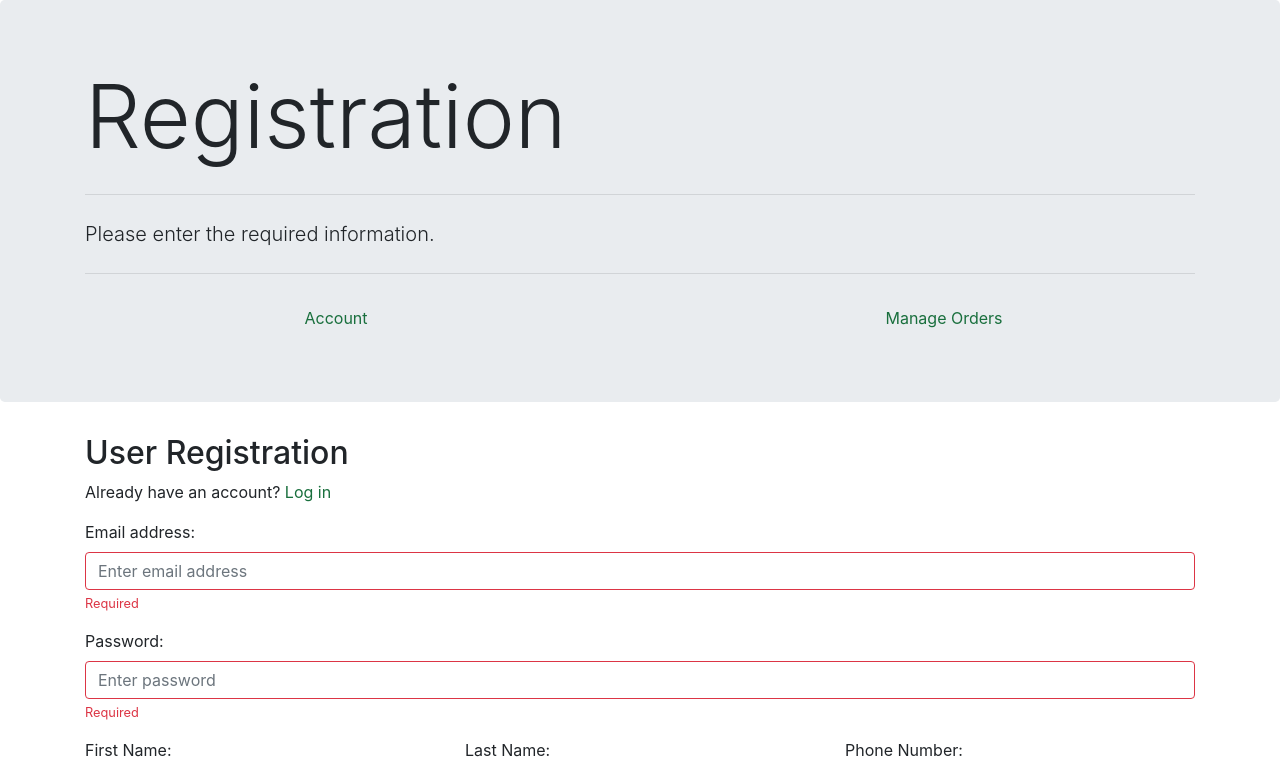
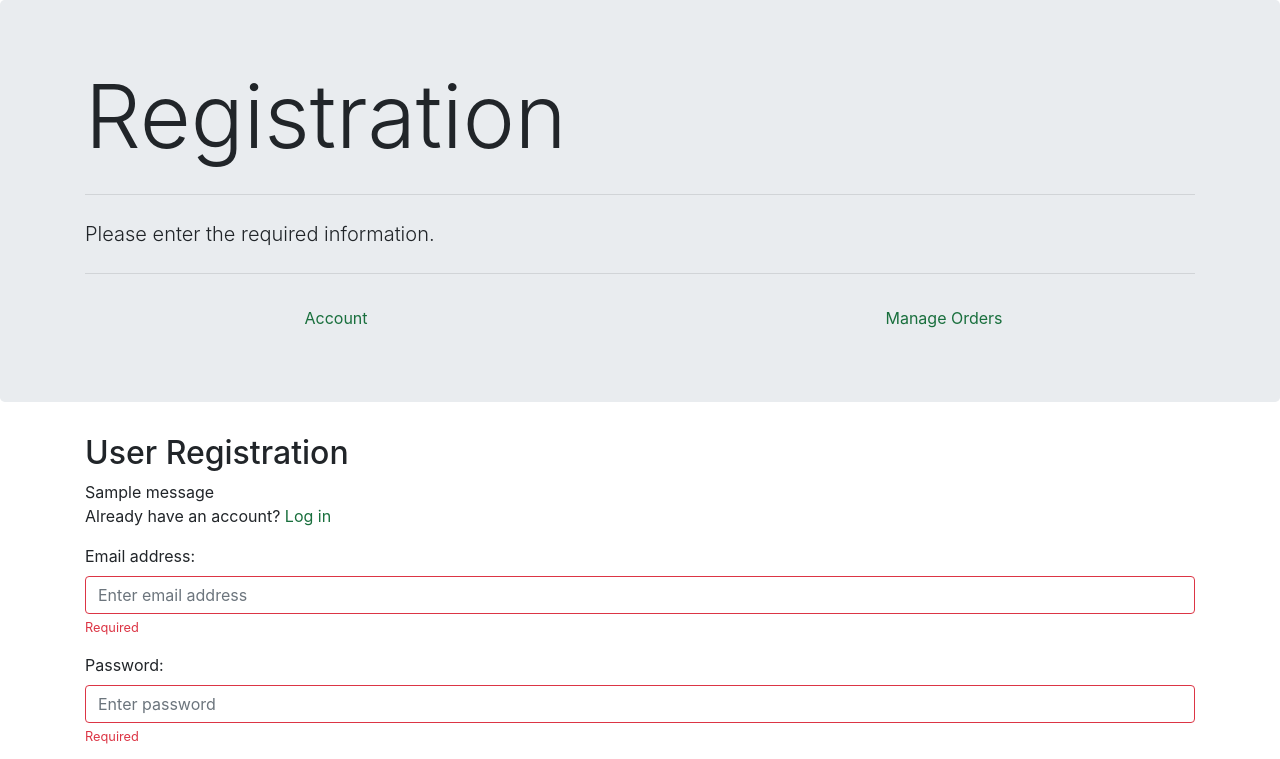
Before and after one commit to PMacedo1998/Online-Book-Store, a Flask app: page /register in a window 1280 px wide. Shown: the top 759 px of the page. Run offline with Flask 2, Linux system fonts and the light colour scheme; tables that the repository leaves empty or names only in its code hold one stand-in row (values such as "Sample post"); one stand-in notice (Sample message) is shown; some libraries are stand-ins or nearby versions.

Commit message:
Account exists error now flask message

```diff
--- a/src/frontend/templates/registration.html
+++ b/src/frontend/templates/registration.html
@@ -12,6 +12,10 @@
     <script src="https://stackpath.bootstrapcdn.com/bootstrap/4.1.3/js/bootstrap.min.js" integrity="sha384-ChfqqxuZUCnJSK3+MXmPNIyE6ZbWh2IMqE241rYiqJxyMiZ6OW/JmZQ5stwEULTy" crossorigin="anonymous"></script>
   </head>
   <style >
+     post{
+    color:red!important;
+
+  }
   form > button:hover
   {
     background-color:#196F3D !important;
@@ -69,13 +73,20 @@
 
     <div class="container">
       <h2>User Registration</h2>
+      <div class="flashes">
+        {% for message in get_flashed_messages() %}
+          {{ message }}
+        {% endfor %}
+      </div>
       <p>Already have an account? <a href="{{url_for('login')}}">Log in</a></p>
     <form  class="was-validated" method = "POST">
         <div class="form-group">
           <label for="email">Email address:</label>
+
           <input type="text" class="form-control" placeholder="Enter email address" name="email" required>
           <div class="valid-feedback">Valid</div>
           <div class="invalid-feedback">Required</div>
+
         </div>
         <div class="form-group">
           <label for="pwd">Password:</label>
@@ -159,7 +170,7 @@
                         <option>CA</option>
                         <option>CO</option>
                         <option>CT</option>
-                        <option>DE</option> <!--I'm already regretting this-->
+                        <option>DE</option>
                         <option>DC</option>
                         <option>FL</option>
                         <option>GA</option>
```
